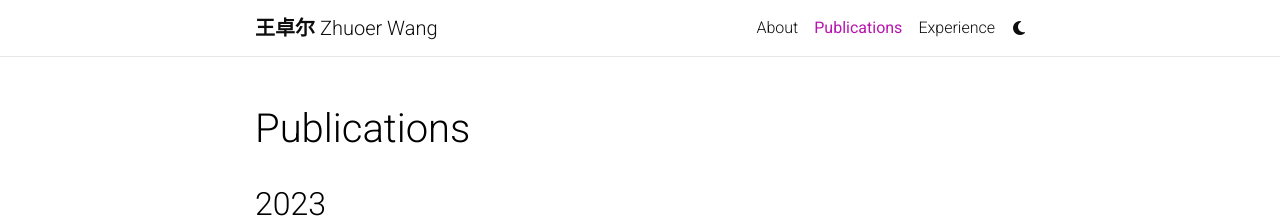
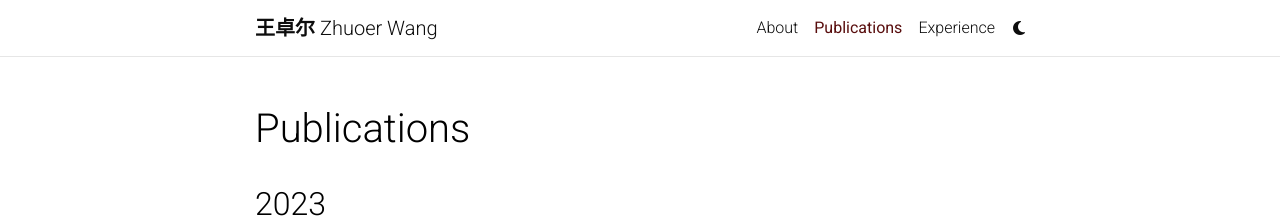
Before and after one commit to Edillower/edillower.github.io, a Jekyll site: the page built from _pages/publications.md, in a window 1280 px wide. Shown: the top 218 px of the page. Built offline with Jekyll 4.4.1, drawn with Linux system fonts in a browser that asks for light colours; full-size pictures stand in for the smaller copies a plugin makes; comment, search, counter and statistics services are not loaded; a style sheet for code colours, icons or effects is not loaded.

Commit message:
update theme color

```diff
--- a/_sass/_themes.scss
+++ b/_sass/_themes.scss
@@ -7,8 +7,8 @@
   --global-code-bg-color: #{$code-bg-color-light};
   --global-text-color: #{$black-color};
   --global-text-color-light: #{$grey-color};
-  --global-theme-color: #{$purple-color};
-  --global-hover-color: #{$purple-color};
+  --global-theme-color: #{$aggie-maroon};
+  --global-hover-color: #{$aggie-maroon};
   --global-hover-text-color: #{$white-color};
   --global-footer-bg-color: #{$grey-color-dark};
   --global-footer-text-color: #{$grey-color-light};
--- a/_sass/_variables.scss
+++ b/_sass/_variables.scss
@@ -17,6 +17,7 @@ $green-color-dark:    #009f06 !default;
 $green-color-light:   #ddffdd !default;
 $green-color-bright:  #11D68B !default;
 $purple-color:        #B509AC !default;
+$aggie-maroon:        #500000 !default;
 $light-purple-color:  lighten($purple-color, 25%);
 $pink-color:          #f92080 !default;
 $pink-color-light:    #ffdddd !default;
```
